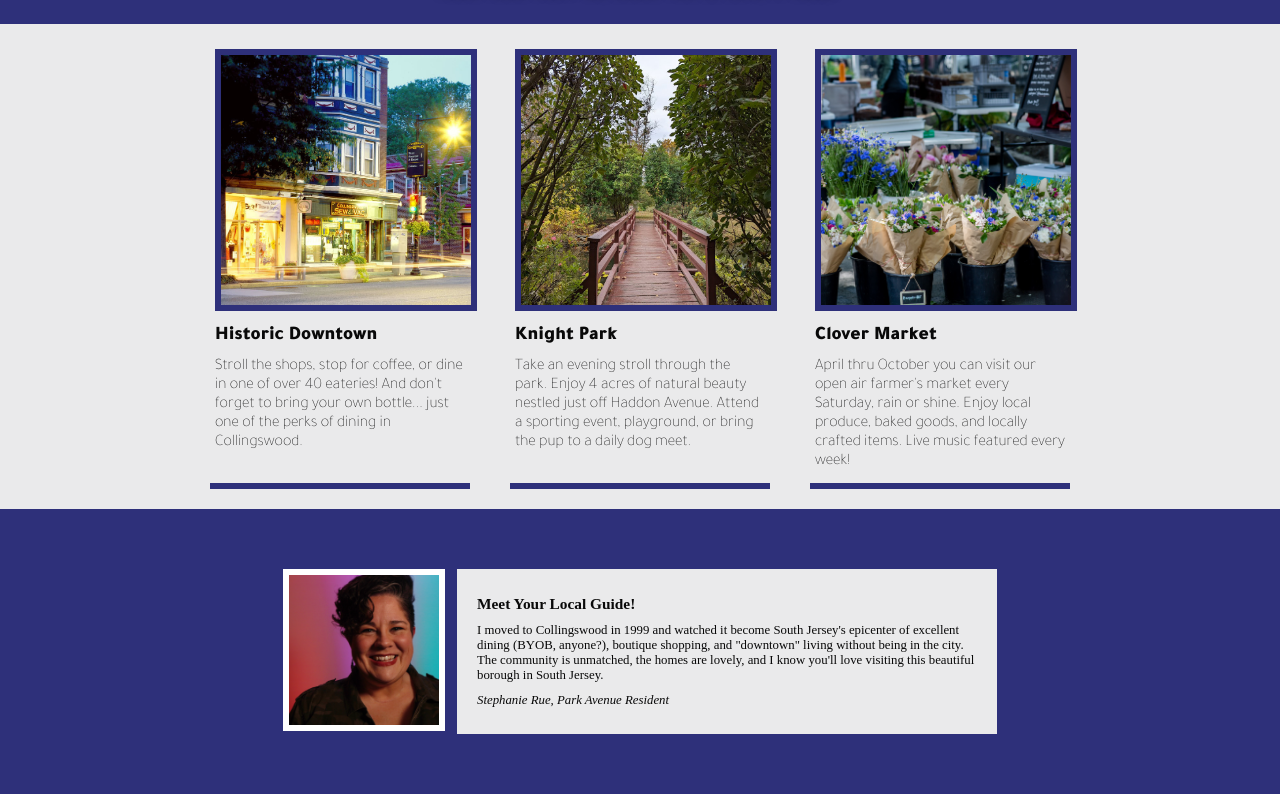
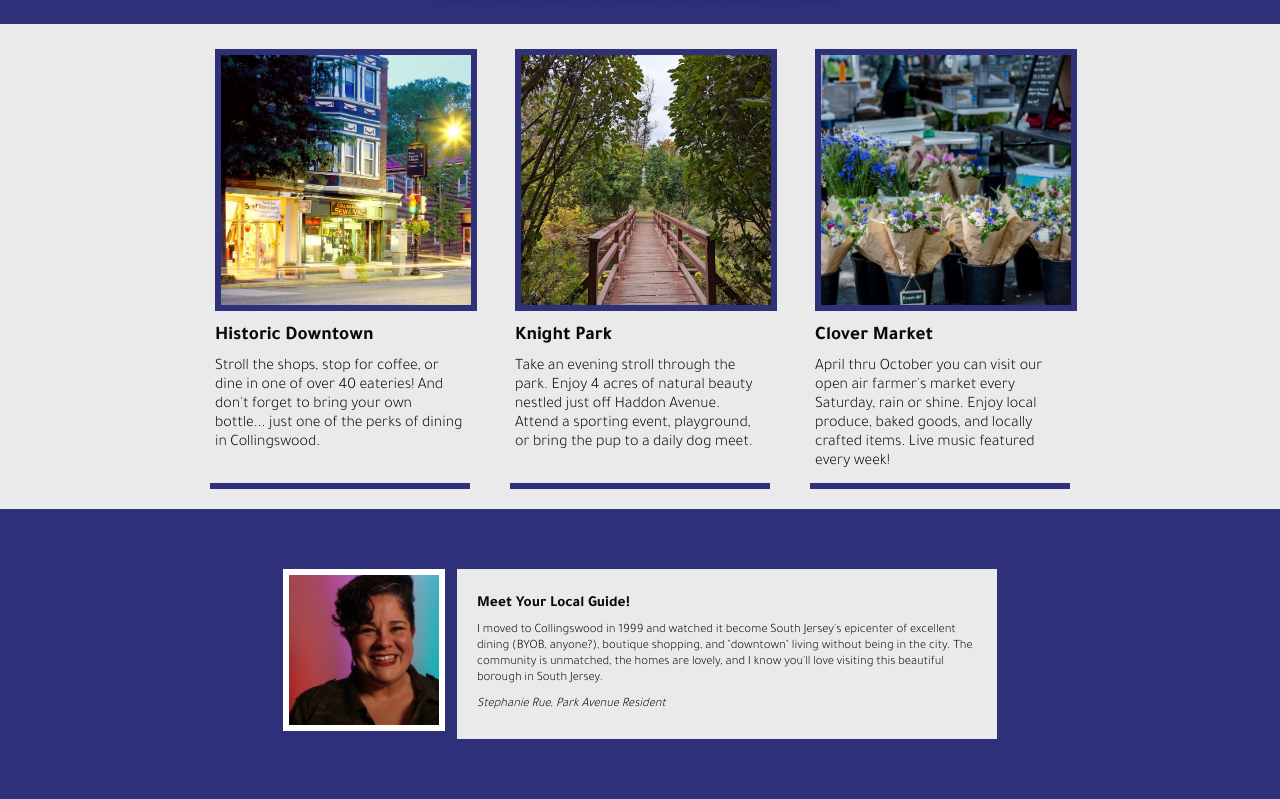
Before and after one commit to figliadelre/hometown-homepage, a website built with Vite: page index.html in a window 1280 px wide. Shown: the part 562-1361 px from the top of the page. Built offline with nearby package versions, Linux system fonts and the light colour scheme.

Commit message:
Update styles.css

```diff
--- a/styles.css
+++ b/styles.css
@@ -54,13 +54,13 @@ h4, p {
 }
 
 h4 {
-    font-weight: 900;
+    font-weight: 700;
     font-size: 1.2em;
     margin: 6px 0px;
 }
 
 p {
-    font-weight: 200;
+    font-weight: 300;
     font-size: 1em;
     margin: 10px 0 6px 0;
 }
@@ -106,6 +106,7 @@ p {
 
 .guide-text {
     width: 500px;
+    font-family: Tajawal;
     font-size: .8em;
     margin: 60px 6px;
     padding: 20px;
```
